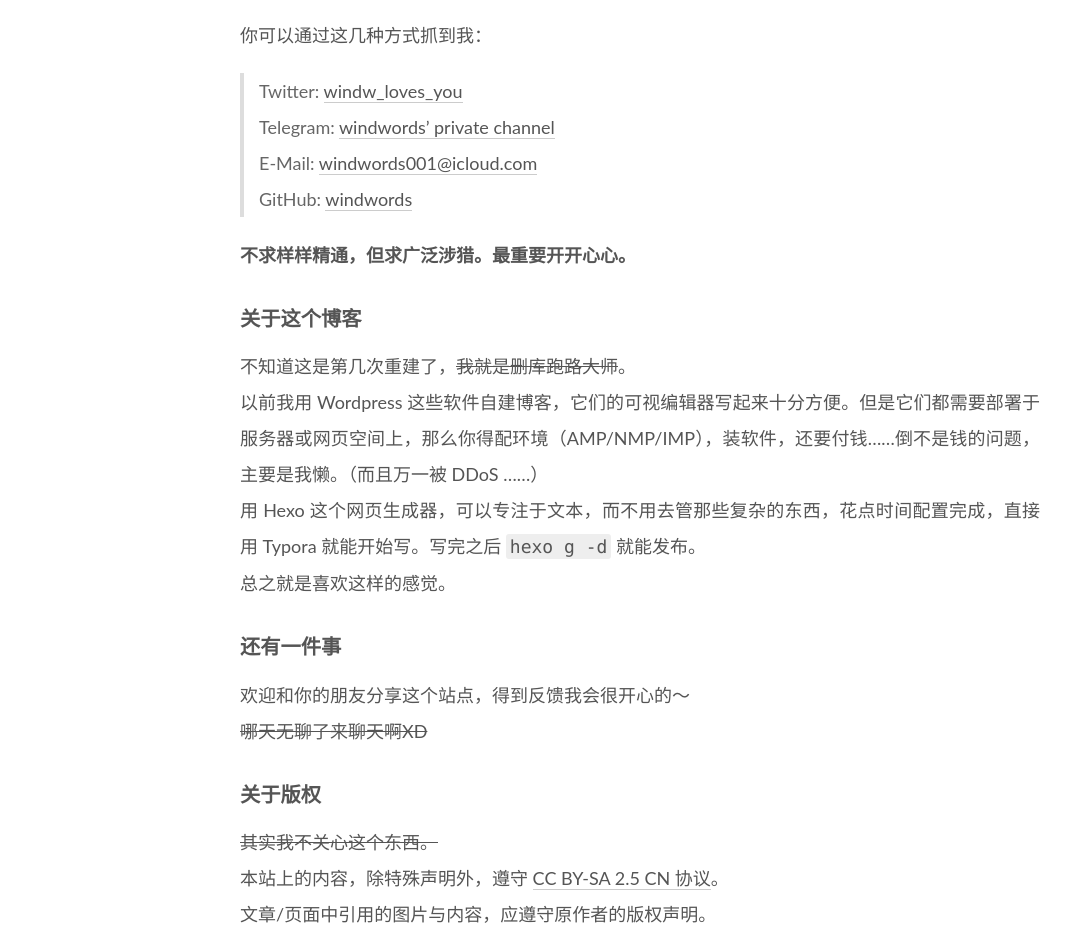
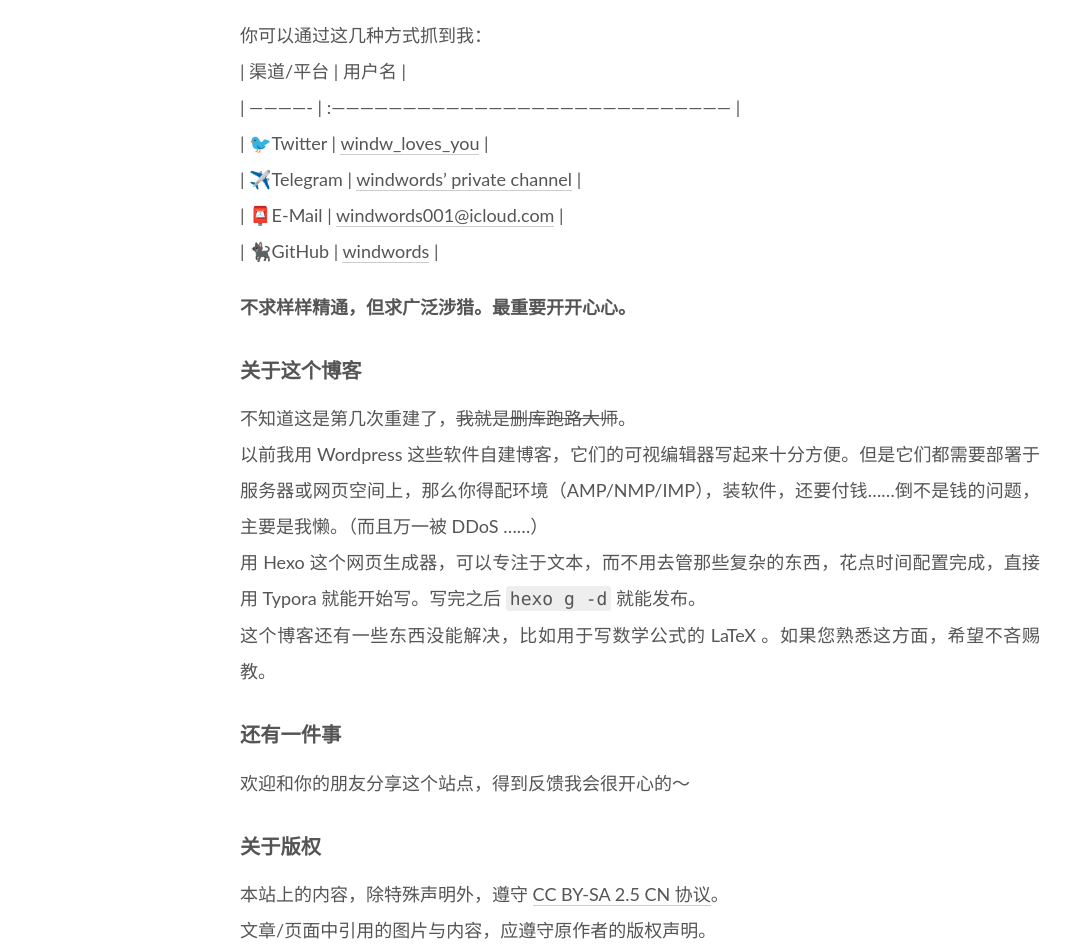
Before and after one commit to XwindwordsX/windwords.github.io, a plain HTML site: page about/index.html in a window 1280 px wide. Shown: the part 930-1881 px from the top of the page, without its empty margins (0-1073 px from the left). Drawn offline with Linux system fonts and the light colour scheme.

Commit message:
Site updated: 2021-08-16 07:04:27

```diff
--- a/about/index.html
+++ b/about/index.html
@@ -20,15 +20,15 @@
     var CONFIG = {"hostname":"blog.windwords.me","root":"/","scheme":"Mist","version":"7.8.0","exturl":false,"sidebar":{"position":"left","display":"hide","padding":18,"offset":12,"onmobile":false},"copycode":{"enable":false,"show_result":false,"style":null},"back2top":{"enable":true,"sidebar":false,"scrollpercent":false},"bookmark":{"enable":false,"color":"#222","save":"auto"},"fancybox":false,"mediumzoom":false,"lazyload":false,"pangu":false,"comments":{"style":"tabs","active":null,"storage":true,"lazyload":false,"nav":null},"algolia":{"hits":{"per_page":10},"labels":{"input_placeholder":"Search for Posts","hits_empty":"We didn't find any results for the search: ${query}","hits_stats":"${hits} results found in ${time} ms"}},"localsearch":{"enable":true,"trigger":"auto","top_n_per_article":1,"unescape":false,"preload":false},"motion":{"enable":true,"async":false,"transition":{"post_block":"fadeIn","post_header":"slideDownIn","post_body":"slideDownIn","coll_header":"slideLeftIn","sidebar":"slideUpIn"}},"path":"search.xml"};
   </script>
 
-  <meta name="description" content="关于我，以及这个博客关于我我是 windwords ，2006年9月生人。目前暂住地球。是 Queer 。文科生，曾经是 OIer ，但是菜得一批。我爱政史地！对 Web 技术比较感兴趣， ASP.NET、 PHP 还有 JavaScript 在学。MBTI 测试为 INTP 。这有什么用？🤔   为失去幽默感的人们准备的表格：       类别 内容     🎂生日 Sep 9 2006">
+  <meta name="description" content="关于我，以及这个博客关于我我是 windwords ，2006年9月生人。目前暂住地球。文科生，曾经是 OIer ，但是菜得一批。对 Web 技术比较感兴趣， ASP.NET、 PHP 还有 JavaScript 在学。MBTI 测试为 INTP 。这有什么用？🤔十分讨厌GFW以及网络审查，我认为这侵犯了基本人权。 为失去幽默感的人们准备的表格：       类别 内容     🎂生日 Sep">
 <meta property="og:type" content="website">
 <meta property="og:title" content="about">
 <meta property="og:url" content="https://blog.windwords.me/about/index.html">
 <meta property="og:site_name" content="windwords&#39; Blog">
-<meta property="og:description" content="关于我，以及这个博客关于我我是 windwords ，2006年9月生人。目前暂住地球。是 Queer 。文科生，曾经是 OIer ，但是菜得一批。我爱政史地！对 Web 技术比较感兴趣， ASP.NET、 PHP 还有 JavaScript 在学。MBTI 测试为 INTP 。这有什么用？🤔   为失去幽默感的人们准备的表格：       类别 内容     🎂生日 Sep 9 2006">
+<meta property="og:description" content="关于我，以及这个博客关于我我是 windwords ，2006年9月生人。目前暂住地球。文科生，曾经是 OIer ，但是菜得一批。对 Web 技术比较感兴趣， ASP.NET、 PHP 还有 JavaScript 在学。MBTI 测试为 INTP 。这有什么用？🤔十分讨厌GFW以及网络审查，我认为这侵犯了基本人权。 为失去幽默感的人们准备的表格：       类别 内容     🎂生日 Sep">
 <meta property="og:locale" content="zh_CN">
 <meta property="article:published_time" content="2021-08-15T11:14:00.000Z">
-<meta property="article:modified_time" content="2021-08-15T22:44:33.637Z">
+<meta property="article:modified_time" content="2021-08-15T23:04:18.229Z">
 <meta property="article:author" content="windwords">
 <meta name="twitter:card" content="summary">
 
@@ -219,7 +219,7 @@
 
 
       <div class="post-body">
-          <h4 id="关于我，以及这个博客"><a href="#关于我，以及这个博客" class="headerlink" title="关于我，以及这个博客"></a>关于我，以及这个博客</h4><h5 id="关于我"><a href="#关于我" class="headerlink" title="关于我"></a>关于我</h5><p>我是 <a target="_blank" rel="noopener" href="https://windwords.me/">windwords</a> ，2006年9月生人。目前暂住地球。<br>是 <a target="_blank" rel="noopener" href="https://zh.wikipedia.org/wiki/%E9%85%B7%E5%85%92">Queer</a> 。<br>文科生，曾经是 OIer ，但是菜得一批。<del>我爱政史地！</del><br>对 Web 技术比较感兴趣， ASP.NET、 PHP 还有 JavaScript 在学。<br>MBTI 测试为 INTP 。<del>这有什么用？</del>🤔  </p>
+          <h4 id="关于我，以及这个博客"><a href="#关于我，以及这个博客" class="headerlink" title="关于我，以及这个博客"></a>关于我，以及这个博客</h4><h5 id="关于我"><a href="#关于我" class="headerlink" title="关于我"></a>关于我</h5><p>我是 <a target="_blank" rel="noopener" href="https://windwords.me/">windwords</a> ，2006年9月生人。目前暂住地球。<br>文科生，曾经是 OIer ，但是菜得一批。<br>对 Web 技术比较感兴趣， ASP.NET、 PHP 还有 JavaScript 在学。<br>MBTI 测试为 INTP 。<del>这有什么用？</del>🤔<br>十分讨厌GFW以及网络审查，我认为这侵犯了基本人权。</p>
 <p>为失去幽默感的人们准备的表格：  </p>
 <div class="table-container">
 <table>
@@ -253,14 +253,11 @@
 </tbody>
 </table>
 </div>
-<p>你可以通过这几种方式抓到我：  </p>
-<blockquote>
-<p>Twitter: <a target="_blank" rel="noopener" href="https://twitter.com/windw_loves_you">windw_loves_you</a><br>Telegram: <a target="_blank" rel="noopener" href="https://t.me/windwords001">windwords’ private channel</a><br>E-Mail: <a href="mailto:windwords001@icloud.com">windwords001@icloud.com</a><br>GitHub: <a target="_blank" rel="noopener" href="https://github.com/windwords">windwords</a>  </p>
-</blockquote>
+<p>你可以通过这几种方式抓到我：<br>| 渠道/平台 | 用户名                                                    |<br>| ————- | :———————————————————————————— |<br>| 🐦Twitter  | <a target="_blank" rel="noopener" href="https://twitter.com/windw_loves_you">windw_loves_you</a>    |<br>| ✈️Telegram | <a target="_blank" rel="noopener" href="https://t.me/windwords001">windwords’ private channel</a>   |<br>| 📮E-Mail   | <a href="mailto:windwords001@icloud.com">windwords001@icloud.com</a> |<br>| 🐈‍⬛GitHub  | <a target="_blank" rel="noopener" href="https://github.com/windwords">windwords</a>                 |</p>
 <p><strong>不求样样精通，但求广泛涉猎。最重要开开心心。</strong>  </p>
-<h4 id="关于这个博客"><a href="#关于这个博客" class="headerlink" title="关于这个博客"></a>关于这个博客</h4><p>不知道这是第几次重建了，<del>我就是删库跑路大师</del>。<br>以前我用 Wordpress 这些软件自建博客，它们的可视编辑器写起来十分方便。但是它们都需要部署于服务器或网页空间上，那么你得配环境（AMP/NMP/IMP），装软件，还要付钱……倒不是钱的问题，主要是我懒。（而且万一被 DDoS ……）<br>用 Hexo 这个网页生成器，可以专注于文本，而不用去管那些复杂的东西，花点时间配置完成，直接用 Typora 就能开始写。写完之后 <code>hexo g -d</code> 就能发布。<br>总之就是喜欢这样的感觉。  </p>
-<h4 id="还有一件事"><a href="#还有一件事" class="headerlink" title="还有一件事"></a>还有一件事</h4><p>欢迎和你的朋友分享这个站点，得到反馈我会很开心的～<br><del>哪天无聊了来聊天啊XD</del></p>
-<h4 id="关于版权"><a href="#关于版权" class="headerlink" title="关于版权"></a>关于版权</h4><p><del>其实我不关心这个东西。</del><br>本站上的内容，除特殊声明外，遵守 <a target="_blank" rel="noopener" href="https://creativecommons.org/licenses/by-sa/2.5/cn/">CC BY-SA 2.5 CN 协议</a>。<br>文章/页面中引用的图片与内容，应遵守原作者的版权声明。</p>
+<h4 id="关于这个博客"><a href="#关于这个博客" class="headerlink" title="关于这个博客"></a>关于这个博客</h4><p>不知道这是第几次重建了，<del>我就是删库跑路大师</del>。<br>以前我用 Wordpress 这些软件自建博客，它们的可视编辑器写起来十分方便。但是它们都需要部署于服务器或网页空间上，那么你得配环境（AMP/NMP/IMP），装软件，还要付钱……倒不是钱的问题，主要是我懒。（而且万一被 DDoS ……）<br>用 Hexo 这个网页生成器，可以专注于文本，而不用去管那些复杂的东西，花点时间配置完成，直接用 Typora 就能开始写。写完之后 <code>hexo g -d</code> 就能发布。<br>这个博客还有一些东西没能解决，比如用于写数学公式的 LaTeX 。如果您熟悉这方面，希望不吝赐教。</p>
+<h4 id="还有一件事"><a href="#还有一件事" class="headerlink" title="还有一件事"></a>还有一件事</h4><p>欢迎和你的朋友分享这个站点，得到反馈我会很开心的～  </p>
+<h4 id="关于版权"><a href="#关于版权" class="headerlink" title="关于版权"></a>关于版权</h4><p>本站上的内容，除特殊声明外，遵守 <a target="_blank" rel="noopener" href="https://creativecommons.org/licenses/by-sa/2.5/cn/">CC BY-SA 2.5 CN 协议</a>。<br>文章/页面中引用的图片与内容，应遵守原作者的版权声明。</p>
 
       </div>
 
```
